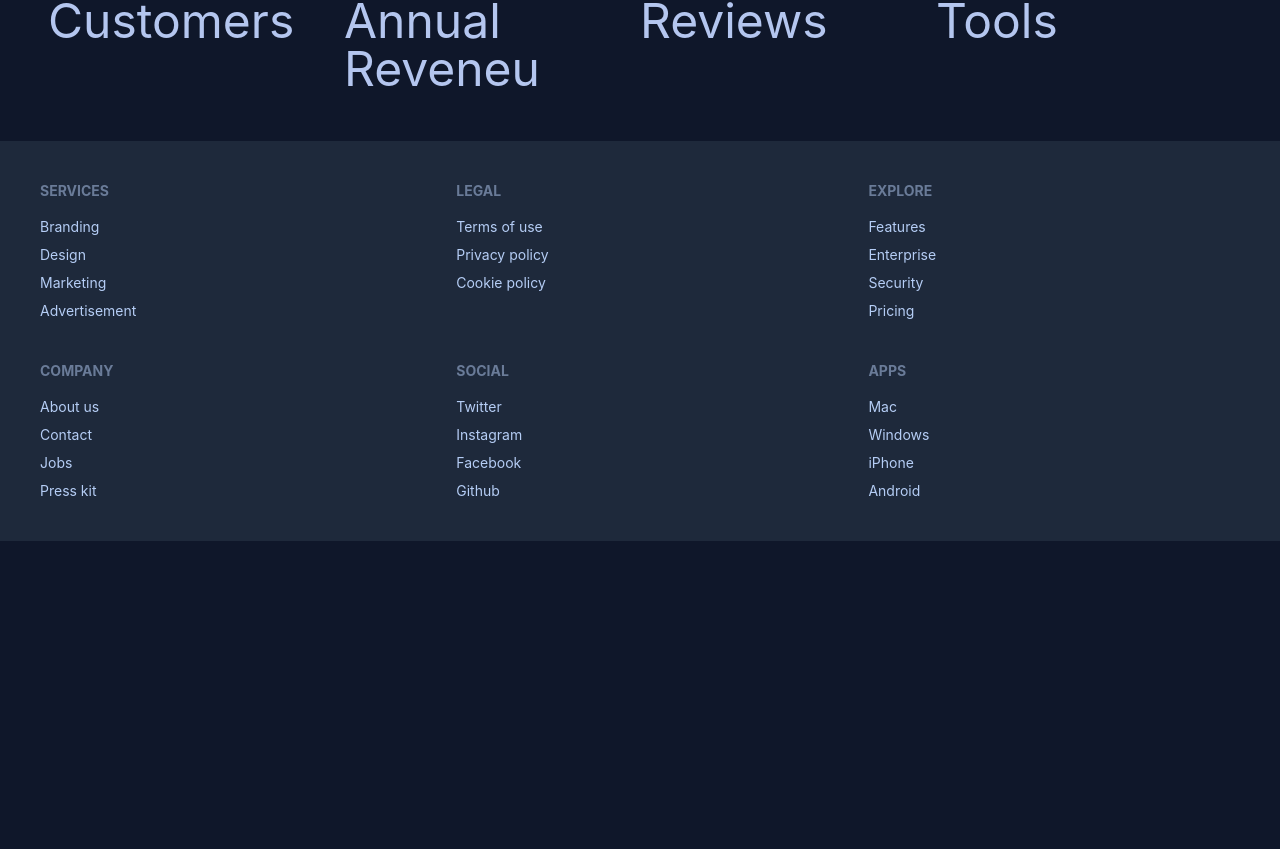
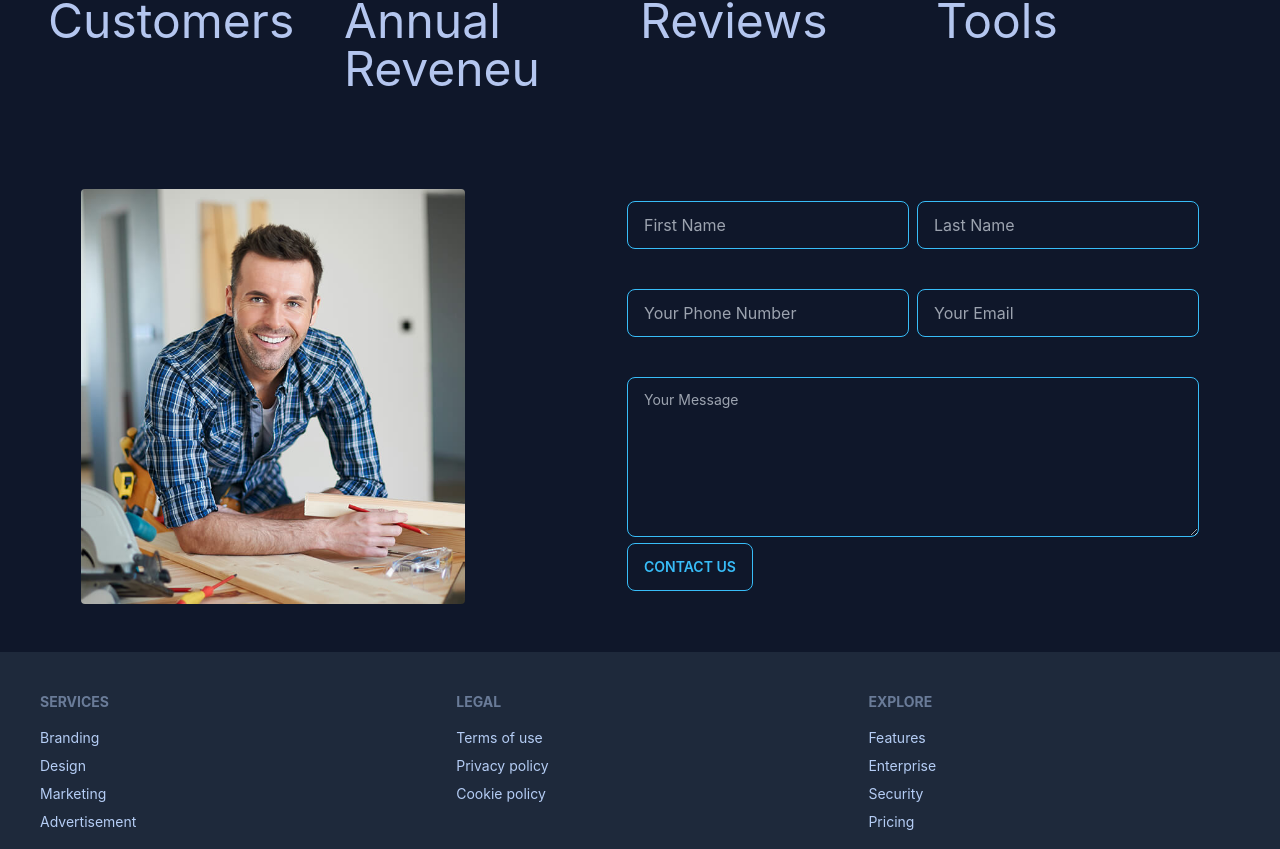
Before and after one commit to Shafak93/carpent-shop, a React (Create React App) app: page / in a window 1280 px wide. Shown: the part 646-1495 px from the top of the page. Before the commit the page ends 1187 px from the top, so only its background shows below. Built offline with nearby package versions, Linux system fonts and the light colour scheme; no server answers.

Commit message:
contact us compo design added

```diff
--- a/src/Components/Dashboard/AddReview/AddReview.js
+++ b/src/Components/Dashboard/AddReview/AddReview.js
@@ -3,7 +3,7 @@ import React from 'react';
 const AddReview = () => {
     return (
         <div>
-            <h1>Add My Review</h1>
+            <h1 className='text-xl'>Add A Review</h1>
         </div>
     );
 };
--- a/src/Components/Dashboard/MyProfile/MyProfile.js
+++ b/src/Components/Dashboard/MyProfile/MyProfile.js
@@ -2,12 +2,13 @@ import React, { useEffect, useState } from 'react';
 import { useAuthState } from 'react-firebase-hooks/auth';
 import { useForm } from 'react-hook-form';
 import auth from '../../../firebase.init';
+import ProfileInfo from './ProfileInfo';
 
 const MyProfile = () => {
     const [user] = useAuthState(auth)
-    const { register, formState: { errors }, handleSubmit } = useForm();
-    const [profile, setProfile] = useState({})
-    console.log(profile);
+    const { register, formState: { errors }, handleSubmit,reset } = useForm();
+
+    // console.log(profile);
     const email = user.email;
     const onSubmit = async data => {
 
@@ -26,13 +27,12 @@ const MyProfile = () => {
 
         })
         .then(res => res.json())
-        .then(data =>console.log(data))
+        .then(data =>{
+            console.log(data)
+            reset();
+        })
     };
-    useEffect(()=>{
-        fetch(`http://localhost:5000/profile/${email}`)
-        .then(res => res.json())
-        .then(data =>setProfile(data))
-    },[])
+
     return (
         <div className='grid sm:grid-cols-1 md:grid-cols-1 lg:grid-cols-2 py-12'>
             <div class="card w-96 bg-neutral text-neutral-content">
@@ -90,14 +90,7 @@ const MyProfile = () => {
             </div>
 
             <div class="card w-96 bg-neutral text-neutral-content">
-            <div class="card-body">
-                <h2 class="card-title">My Profile</h2>
-                <h2 className='text-xl'>Name : {user.displayName}</h2>
-                <p>Email : {user.email}</p>
-                <p>Phone: {profile.phone}</p>
-                <p>Address: {profile.address}</p>
-                <p>Education: {profile.education}</p>
-            </div>
+            <ProfileInfo></ProfileInfo>
             </div>
         </div>
     );
--- /dev/null
+++ b/src/Components/Dashboard/MyProfile/ProfileInfo.js
@@ -0,0 +1,28 @@
+import React, { useEffect, useState } from 'react';
+import { useAuthState } from 'react-firebase-hooks/auth';
+import auth from '../../../firebase.init';
+
+const ProfileInfo = () => {
+    const [user] = useAuthState(auth)
+    const [profile, setProfile] = useState({})
+    const email = user.email
+    useEffect(()=>{
+        fetch(`http://localhost:5000/profile/${email}`)
+        .then(res => res.json())
+        .then(data =>setProfile(data))
+    },[profile])
+    return (
+
+            <div class="card-body">
+                <h2 class="card-title">My Profile</h2>
+                <h2 className='text-xl'>Name : {user.displayName}</h2>
+                <p>Email : {user.email}</p>
+                <p>Phone: {profile.phone}</p>
+                <p>Address: {profile.address}</p>
+                <p>Education: {profile.education}</p>
+            </div>
+
+    );
+};
+
+export default ProfileInfo;
--- /dev/null
+++ b/src/Components/Home/ContactUs/ContactUs.js
@@ -0,0 +1,28 @@
+import React from 'react';
+import contact from '../../../banner/contactus.jpg'
+
+const ContactUs = () => {
+    return (
+        <div className='flex justify-around items-center py-12'>
+            <div className='lg:w-96 md:w-40'>
+                <img className=' rounded' src={contact} alt="" />
+            </div>
+            <div>
+                <form>
+                <div className='grid sm:grid-cols-1 md:grid-cols-1 lg:grid-cols-2 gap-2 pb-10'>
+                    <input type="text" placeholder="First Name" class="input input-bordered input-primary lg:w-full max-w-xs" />
+                    <input type="text" placeholder="Last Name" class="input input-bordered input-primary lg:w-full max-w-xs" />
+                </div>
+                <div className='grid sm:grid-cols-1 md:grid-cols-1 lg:grid-cols-2 gap-2 pb-10'>
+                    <input type="text" placeholder="Your Phone Number" class="input input-bordered input-primary w-full max-w-xs" />
+                    <input type="text" placeholder="Your Email" class="input input-bordered input-primary w-full max-w-xs" />
+                </div>
+                <textarea class="textarea textarea-primary w-full h-40" placeholder="Your Message"></textarea>
+                <button class="btn btn-outline btn-primary">Contact Us</button>
+                </form>
+            </div>
+        </div>
+    );
+};
+
+export default ContactUs;
--- a/src/Components/Home/Home.js
+++ b/src/Components/Home/Home.js
@@ -1,6 +1,7 @@
 import React from 'react';
 import Banner from '../Header/Banner';
 import BussinessSummery from './BussnessSummery/BussinessSummery';
+import ContactUs from './ContactUs/ContactUs';
 import Footer from './Footer/Footer';
 import Tools from './Tools/Tools';
 
@@ -10,6 +11,7 @@ const Home = () => {
             <Banner></Banner>
             <Tools></Tools>
             <BussinessSummery></BussinessSummery>
+            <ContactUs></ContactUs>
             <Footer></Footer>
         </div>
     );
```
Also changed, not shown: src/banner/contactus.jpg (added).
